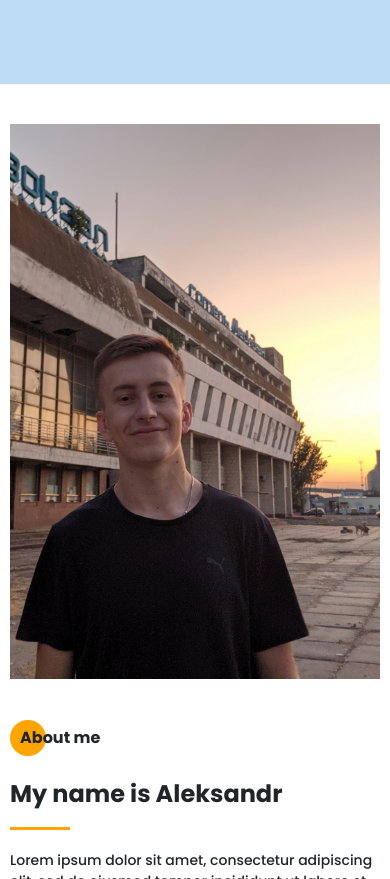
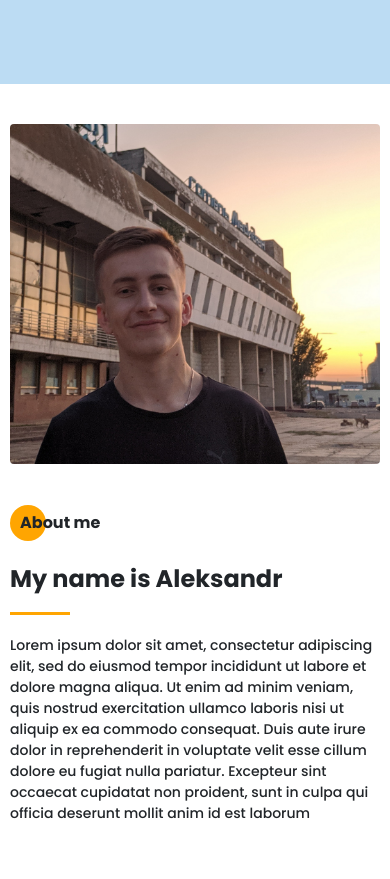
Before and after one commit to sasholk/Portfolio, a website: page src/index.html in a window 390 px wide. Shown: the part 760-1639 px from the top of the page. Drawn offline with Linux system fonts and the light colour scheme.

Commit message:
added changes

```diff
--- a/src/sass/blocks/_about.scss
+++ b/src/sass/blocks/_about.scss
@@ -11,9 +11,11 @@
     }
     &__img {
         grid-row: 1/3;
+        border-radius: 4px;
         img{
             width: 100%;
             height: 100%;
+            border-radius: 4px;
             object-fit: cover;
         }
     }
@@ -30,7 +32,7 @@
     }
     &__skills {
         display: grid;
-        grid-template: repeat(auto-fit, minmax(115px, auto))/ repeat(auto-fit, minmax(300px, 1fr));
+        grid-template: repeat(auto-fit, minmax(115px, auto)) / repeat(auto-fit, minmax(300px, 1fr));
         grid-auto-rows: 1fr;
         gap: 20px 50px;
     }
--- a/src/sass/blocks/_media.scss
+++ b/src/sass/blocks/_media.scss
@@ -6,8 +6,7 @@
         display: none;
     }
     .about__wrapper {
-        grid-template-columns: repeat(auto-fit, minmax(300px, 1fr));
-        grid-template-rows: minmax(200px, auto);
+        grid-template: minmax(200px, auto) / repeat(auto-fit, minmax(300px, 1fr));
         grid-auto-rows: minmax(200px, auto);
     }
     .portfolio__wrapper .horizontal {
@@ -78,8 +77,11 @@
             width: 300px;
         }
     }
+    .about__wrapper {
+        grid-template-rows: 340px;
+    }
     .about__img {
-        grid-row: 1/2;
+        grid-row: auto;
     }
     .resume {
         padding-top: 60px;
```
Also changed, not shown: src/css/style.min.css.
